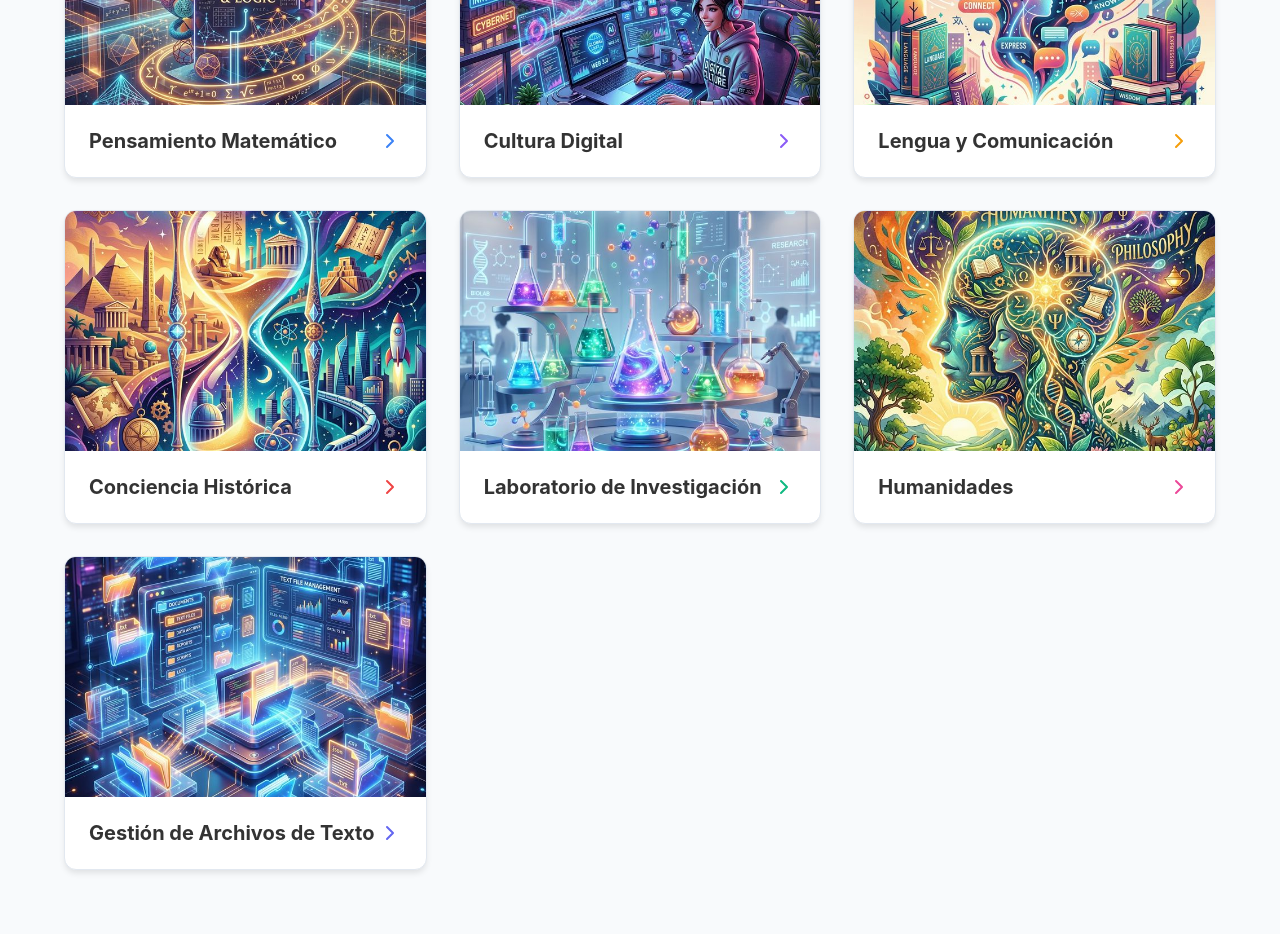
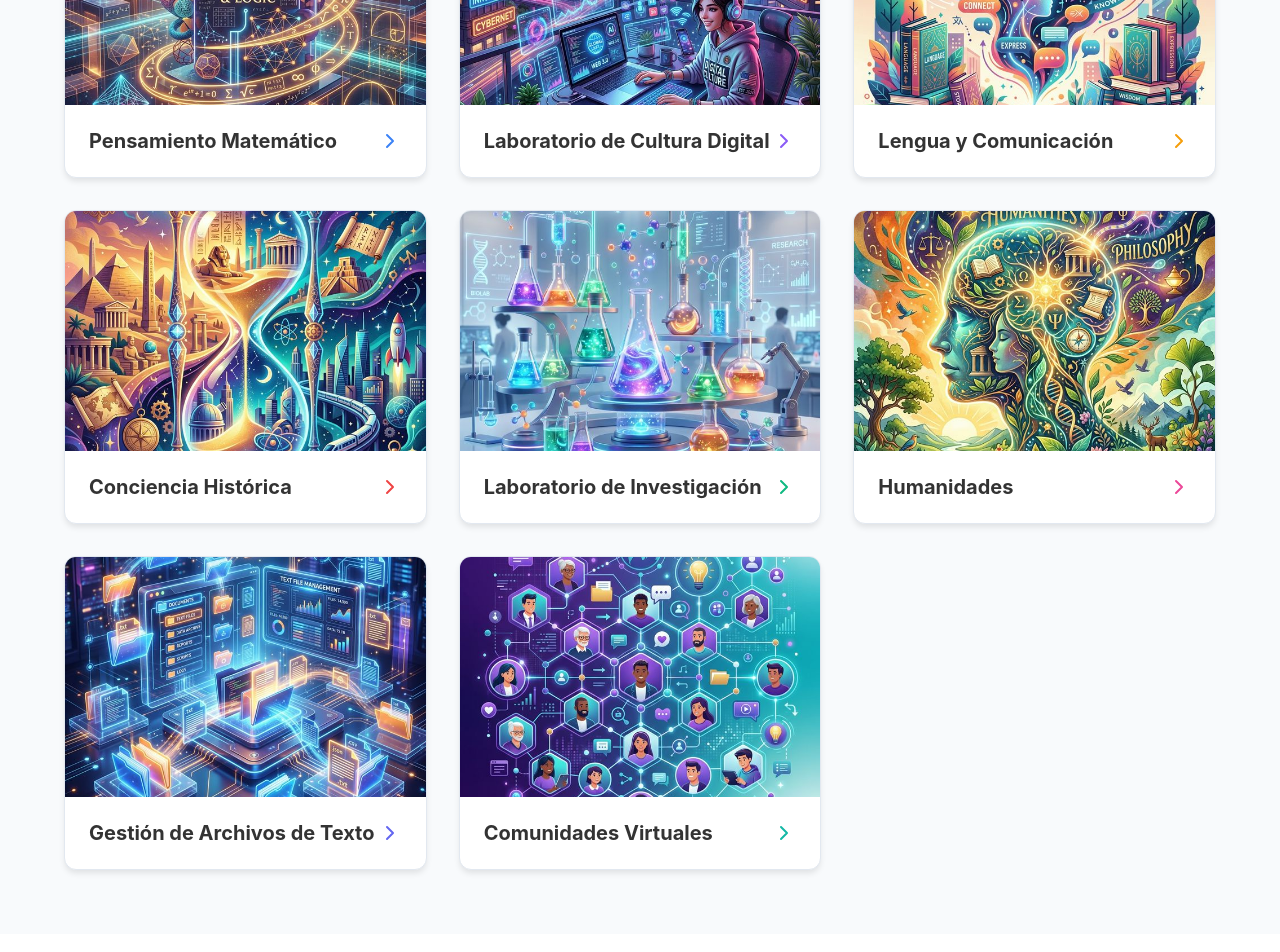
Before and after one commit to HuberUwU/edutask, a React (Vite) app: page /upload in a window 1280 px wide. Shown: the part 1600-2552 px from the top of the page. Built offline with nearby package versions, Linux system fonts and the light colour scheme.

Commit message:
Add-Comunidades-Virtuales

```diff
--- a/src/pages/Home.jsx
+++ b/src/pages/Home.jsx
@@ -10,16 +10,18 @@ import labImg from '../assets/lab_cover.png';
 import humanitiesImg from '../assets/humanities_cover.png';
 import filesImg from '../assets/files_cover.png';
 import gearsGif from '../assets/gears.gif';
+import communitiesImg from '../assets/communities_cover.png';
 import tutorialVideo from '../assets/usopagina.mp4';
 
 const MATERIAS = [
   { name: 'Pensamiento Matemático', color: '#3b82f6', img: mathImg },
-  { name: 'Cultura Digital', color: '#8b5cf6', img: digitalImg },
+  { name: 'Laboratorio de Cultura Digital', color: '#8b5cf6', img: digitalImg },
   { name: 'Lengua y Comunicación', color: '#f59e0b', img: languageImg },
   { name: 'Conciencia Histórica', color: '#ef4444', img: historyImg },
   { name: 'Laboratorio de Investigación', color: '#10b981', img: labImg },
   { name: 'Humanidades', color: '#ec4899', img: humanitiesImg },
-  { name: 'Gestión de Archivos de Texto', color: '#6366f1', img: filesImg }
+  { name: 'Gestión de Archivos de Texto', color: '#6366f1', img: filesImg },
+  { name: 'Comunidades Virtuales', color: '#14b8a6', img: communitiesImg }
 ];
 
 function Home() {
```
Also changed, not shown: public/qrcode.png (added), src/assets/communities_cover.png (added).
